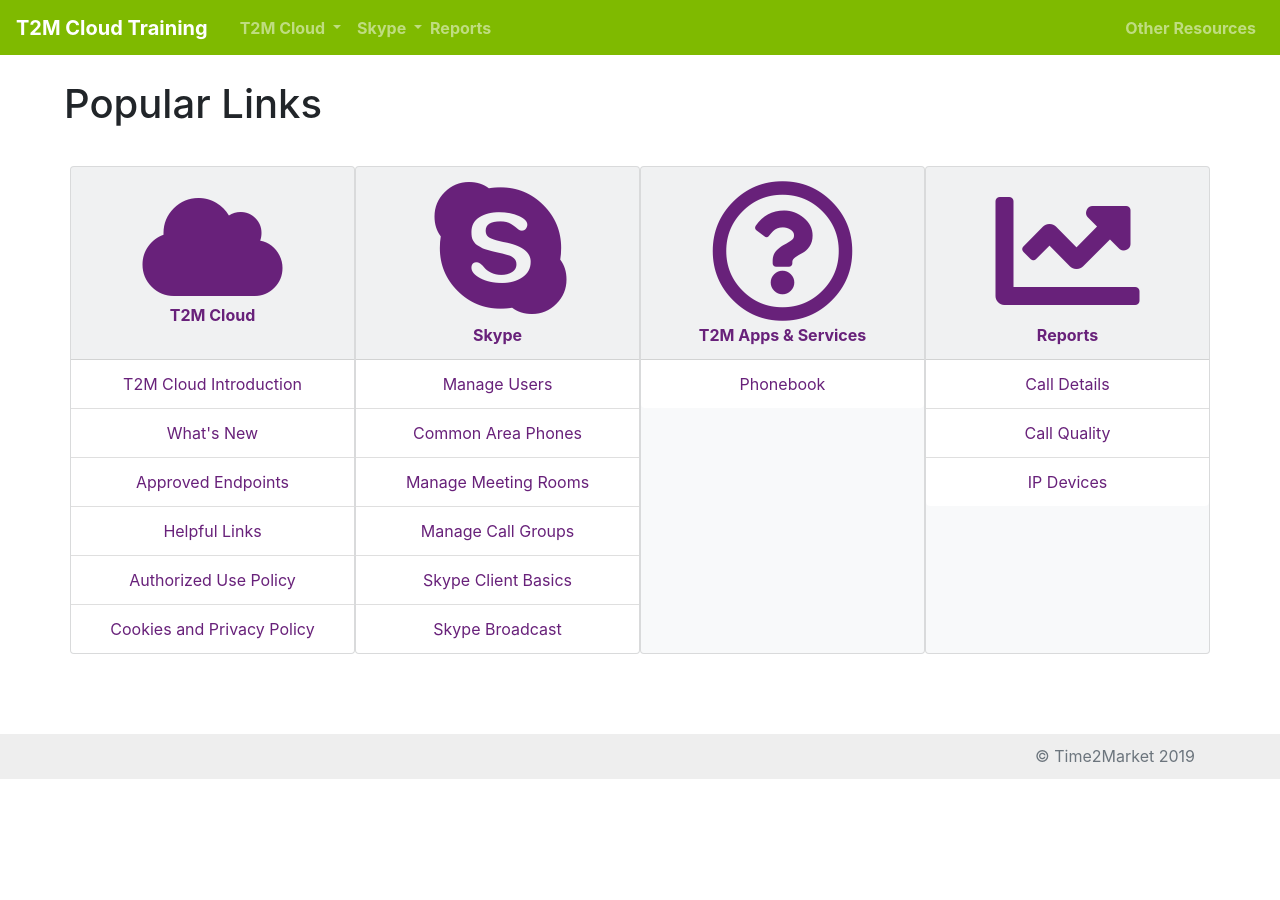
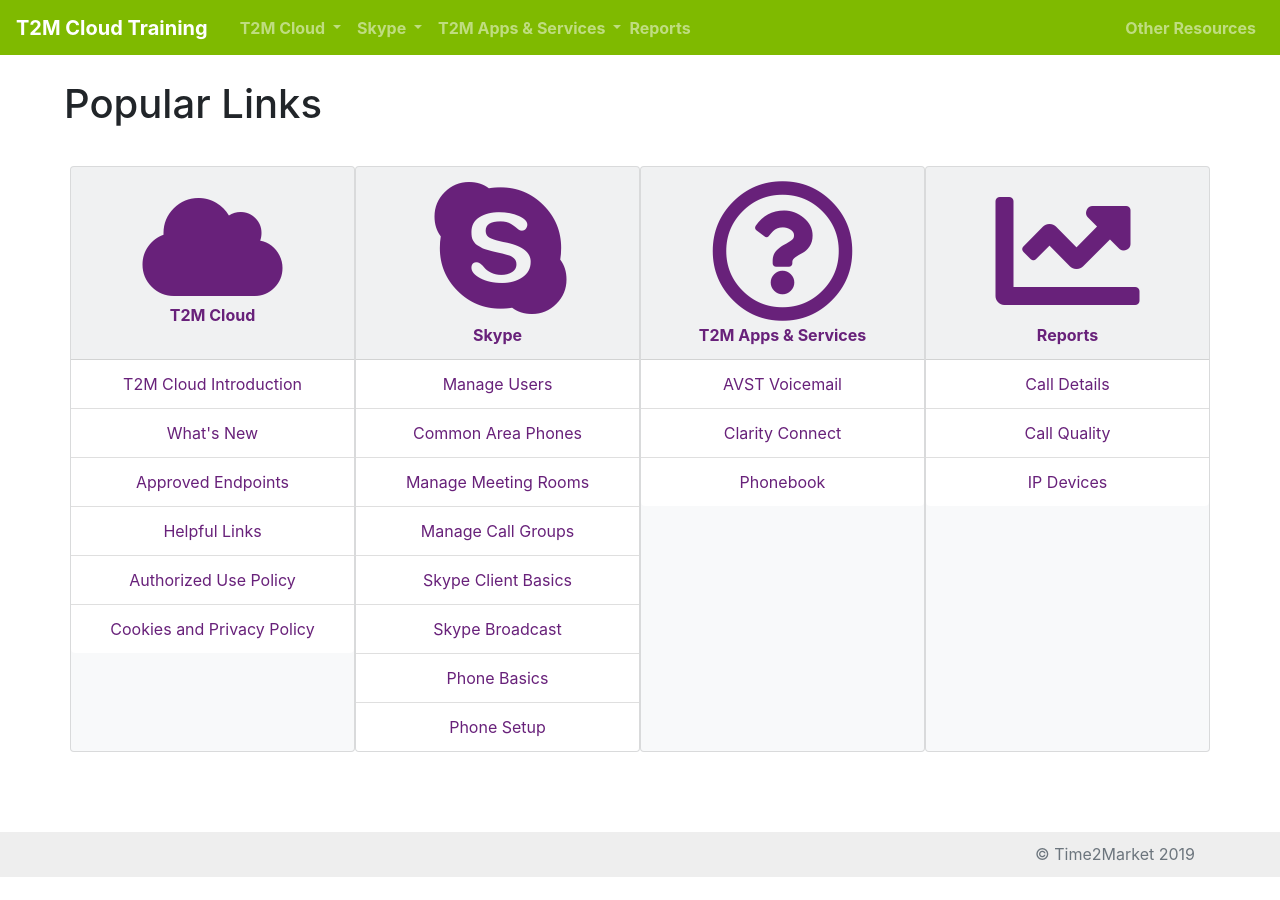
Before and after one commit to t2mdev/docs-vc, a Jekyll site: the page built from index.html, in a window 1280 px wide. Built offline with Jekyll 4.4.1, drawn with Linux system fonts in a browser that asks for light colours.

Commit message:
Update menu & home page

```diff
--- a/_includes/navigation.html
+++ b/_includes/navigation.html
@@ -10,10 +10,10 @@
           <div class="dropdown-menu" aria-labelledby="dropdownMenuLink">
             <a class="dropdown-item" href="/docs/cloud.html">T2M Cloud Introduction</a>
             <a class="dropdown-item" href="/docs/whats_new.html">What's New</a>
-            <a class="dropdown-item" href="/docs/users.html">User Management</a>
-            <a class="dropdown-item" href="/docs/commonarea.html">Common Area Management</a>
-            <a class="dropdown-item" href="/docs/meetingroom.html">Meeting Room Management</a>
-            <a class="dropdown-item" href="/docs/phonebook.html">Phonebook</a>
+            <a class="dropdown-item" href="/docs/products.html">Approved Endpoints</a>
+            <a class="dropdown-item" href="/docs/resources.html">Helpful Links</a>
+            <a class="dropdown-item" href="/docs/authorized_use.html">Authorized Use Policy</a>
+            <a class="dropdown-item" href="/docs/cookies.html">Cookies and Privacy Policy</a>
           </div><!--Closing Dropdown-Menu-->
         </div><!--Closing dropdown-->
 
@@ -23,12 +23,26 @@
             </a>
 
             <div class="dropdown-menu" aria-labelledby="dropdownMenuLink">
+              <a class="dropdown-item" href="/docs/users.html">Manage Users</a>
+              <a class="dropdown-item" href="/docs/commonarea.html">Common Area Phones</a>
+              <a class="dropdown-item" href="/docs/meetingroom.html">Manage Meeting Rooms</a>
+              <a class="dropdown-item" href="/docs/callgroups.html">Manage Call Groups</a>
               <a class="dropdown-item" href="/docs/skype.html">Skype Basics</a>
               <a class="dropdown-item" href="/docs/skype_broadcast.html">Skype Broadcast</a>
-              <a class="dropdown-item" href="/docs/clarity.html">Clarity Connect</a>
-              <a class="dropdown-item" href="/docs/products.html">Approved Endpoints</a>
               <a class="dropdown-item" href="/docs/phones.html">Phone Basics</a>
               <a class="dropdown-item" href="/docs/setup.html">Phone Setup</a>
+            </div><!--Closing Dropdown-Menu-->
+        </div><!--Closing dropdown-->
+
+        <div class="dropdown">
+            <a class="dropdown-toggle" href="#" id="dropdownMenuLink" data-toggle="dropdown" aria-haspopup="true" aria-expanded="false">
+              T2M Apps & Services
+            </a>
+
+            <div class="dropdown-menu" aria-labelledby="dropdownMenuLink">
+              <a class="dropdown-item" href="/docs/voicemail.html">AVST Voicemail</a>
+              <a class="dropdown-item" href="/docs/clarity.html">Clarity Connect</a>
+              <a class="dropdown-item" href="/docs/phonebook.html">Phonebook</a>
             </div><!--Closing Dropdown-Menu-->
         </div><!--Closing dropdown-->
 
--- a/index.html
+++ b/index.html
@@ -55,6 +55,8 @@
                                 <li class="list-group-item"><a href="docs/callgroups.html">Manage Call Groups</a></li>
                                 <li class="list-group-item"><a href="docs/skype.html">Skype Client Basics</a></li>
                                 <li class="list-group-item"><a href="docs/skype_broadcast.html">Skype Broadcast</a></li>
+                                <li class="list-group-item"><a href="docs/phones.html">Phone Basics</a></li>
+                                <li class="list-group-item"><a href="docs/setup.html">Phone Setup</a></li>
                             </ul>
                         </div><!-- Closing Card  -->
 
@@ -63,6 +65,8 @@
                                 <i class="far fa-question-circle"></i><br>T2M Apps & Services
                             </div><!-- Closing Card Header  -->
                             <ul class="list-group list-group-flush">
+                                <li class="list-group-item"><a href="docs/voicemail.html">AVST Voicemail</a></li>
+                                <li class="list-group-item"><a href="docs/clarity.html">Clarity Connect</a></li>
                                 <li class="list-group-item"><a href="docs/phonebook.html">Phonebook</a></li>
                             </ul>
                         </div><!-- Closing Card  -->
@@ -80,8 +84,6 @@
 
                     </div><!-- Closing Row  -->
                     <div class="row">
-
-
 
                         <div class="card bg-light mb-3" style="display: none;">
                             <div class="card-header">
```
Also changed, not shown: _docs/voicemail.md (added, +35 -0 lines).
